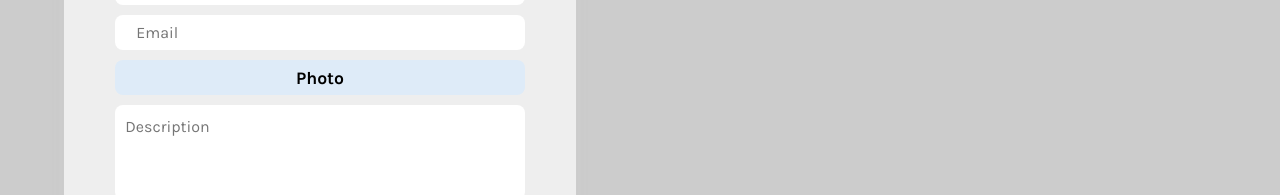
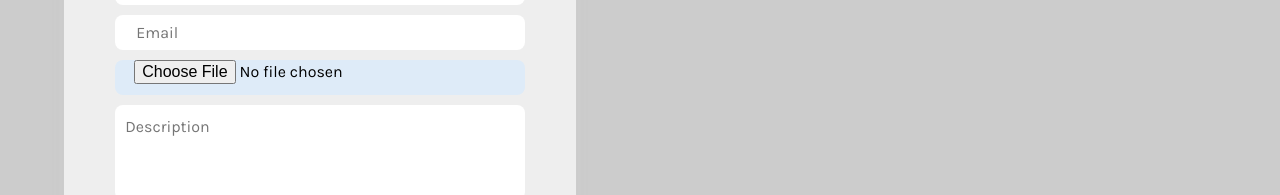
Before and after one commit to bofmar/cv-generator, a React (Create React App) app: page / in a window 1280 px wide. Shown: the part 421-616 px from the top of the page. Built offline with nearby package versions, Linux system fonts and the light colour scheme; the HTML template or start-up script is replaced by a standard one.

Commit message:
Add image button

```diff
--- a/src/App.js
+++ b/src/App.js
@@ -11,6 +11,7 @@ function App() {
   const [experience, setExperience] = useState([inputs.experience]);
   const [education, setEducation] = useState([inputs.education]);
   const [skills, setSkills] = useState([inputs.skills]);
+  const [image, setImage] = useState('');
 
   function handleChange(event, id, section) {
     const value = event.target.value;
@@ -67,6 +68,19 @@ function App() {
     return list.filter(item => item[0][0].id !== id);
   }
 
+  function renderImage(e) {
+    const file = e.target.files[0]
+    if (!file) return
+
+    const reader = new FileReader()
+    reader.onload = () => {
+      setImage(reader.result);
+    }
+    reader.readAsDataURL(file)
+
+    console.log(image);
+  }
+
   return (
     <div className="App">
       <Header />
@@ -79,6 +93,7 @@ function App() {
         handleChange={handleChange}
         addBlock={addBlock}
         deleteBlock={deleteBlock}
+        renderImage={renderImage}
       />
       <CV
         personalInfo={personalInfo}
@@ -86,6 +101,7 @@ function App() {
         experience={experience}
         education={education}
         skills={skills}
+        image={image}
       />
     </div>
   );
--- a/src/components/CV.js
+++ b/src/components/CV.js
@@ -1,6 +1,6 @@
 import React from "react";
 
-export default function CV({ personalInfo, description, experience, education, skills }) {
+export default function CV({ personalInfo, description, experience, education, skills, image }) {
   const [firstName, lastName, title, address, phoneNumber, email] = [...personalInfo];
   const fullName = `${firstName.value} ${lastName.value}`
   return (
@@ -8,6 +8,9 @@ export default function CV({ personalInfo, description, experience, education, s
       <section className='name'>
         <h1 className='full-name'>{fullName}</h1>
         <h2 className='title'>{title.value}</h2>
+      </section>
+      <section className='image'>
+        <img src={image} className='cv--image' />
       </section>
       <section className='contacts'>
         <h1>CONTACT INFOR</h1>
--- a/src/components/Form.js
+++ b/src/components/Form.js
@@ -1,6 +1,6 @@
 import React from "react";
 
-export default function Form({ personalInfo, description, experience, education, skills, handleChange, addBlock, deleteBlock }) {
+export default function Form({ personalInfo, description, experience, education, skills, handleChange, addBlock, deleteBlock, renderImage }) {
   return (
     <form>
       <section className='form--section form--personal-info'>
@@ -10,7 +10,7 @@ export default function Form({ personalInfo, description, experience, education,
             <input type={item.type} placeholder={item.placeHolder} value={item.value} key={item.id} onChange={(event) => handleChange(event, item.id, item.section)} />
           );
         })}
-        <button className='photo--button'>Photo</button>
+        <input className='photo--button' type='file' onChange={renderImage} />
         <textarea placeholder='Description' value={description} onChange={(event) => handleChange(event, '', 'description')} />
       </section>
       <section className='form--section form--experience'>
```
